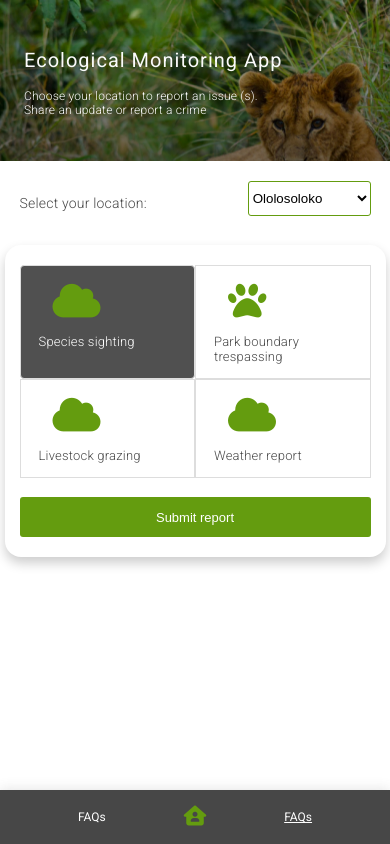
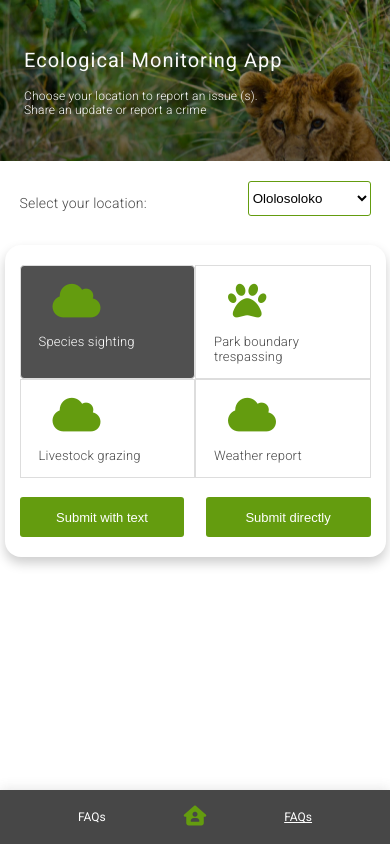
Before and after one commit to musakanneh/eco_monitor, a Vue app: page /shareData in a window 390 px wide. Built offline with nearby package versions, Linux system fonts and the light colour scheme.

Commit message:
Updated UI

```diff
--- a/src/views/ShareData.vue
+++ b/src/views/ShareData.vue
@@ -22,7 +22,7 @@
       </div>
     </section>
 
-    <section class="section-cover">
+    <form v.on:submit.prevent="add" class="section-cover">
       <div class="data-categories">
         <div @click="buttonisPressed(0)" :style="getStyle(0)" class="sec-one">
           <i class="fas fa-cloud"></i>
@@ -46,10 +46,20 @@
         </div>
       </div>
       <br />
-      <button class="submit-report" type="submit">
-        <a href="message">Submit report</a>
-      </button>
-    </section>
+      <div class="btn-cover">
+        <button class="submit-report" type="submit">
+          <a href="message">Submit with text</a>
+        </button>
+        <button
+          @click="submitMessage()"
+          class="submit-report"
+          type="submit"
+          value="add"
+        >
+          Submit directly
+        </button>
+      </div>
+    </form>
     <Footer />
   </body>
 </template>
@@ -81,8 +91,15 @@ export default {
         : {};
     },
 
-    submissionStatus() {
-      // alert("Data submitted successfully!");
+    add() {
+      textRef.push(this.text);
+      this.text.text = "";
+      this.submitMessage();
+      //   toastr.success("Submitted successfully!");
+    },
+
+    submitMessage() {
+      alert("Message added!");
     },
   },
 };
@@ -95,8 +112,16 @@ export default {
     margin: auto;
   }
 
+  .btn-cover {
+    display: flex;
+    justify-content: space-between;
+
+    .submit-report {
+      width: 47% !important;
+    }
+  }
+
   body {
-
     p {
       font-weight: 300 !important;
       font-size: 12px;
```
